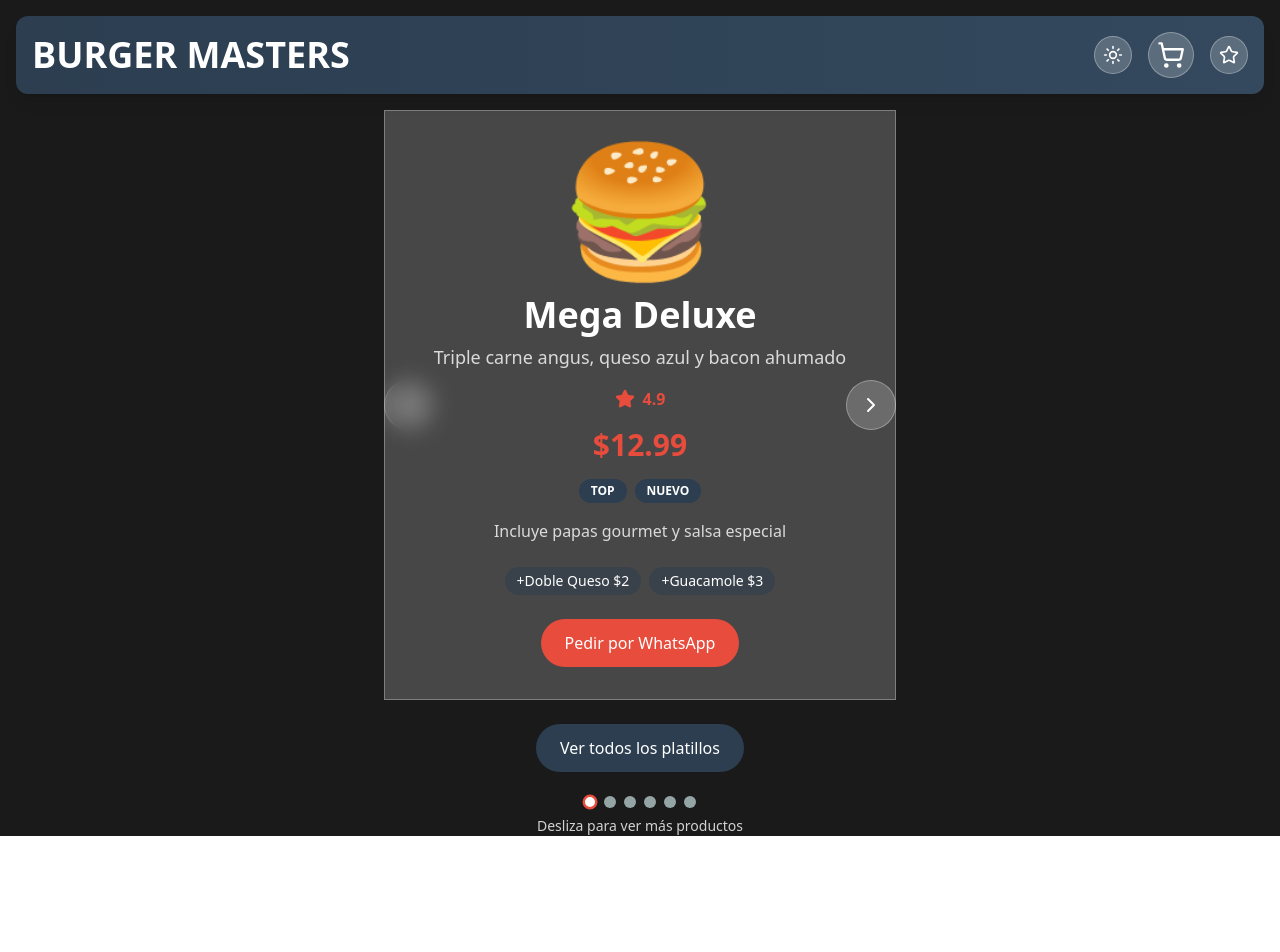
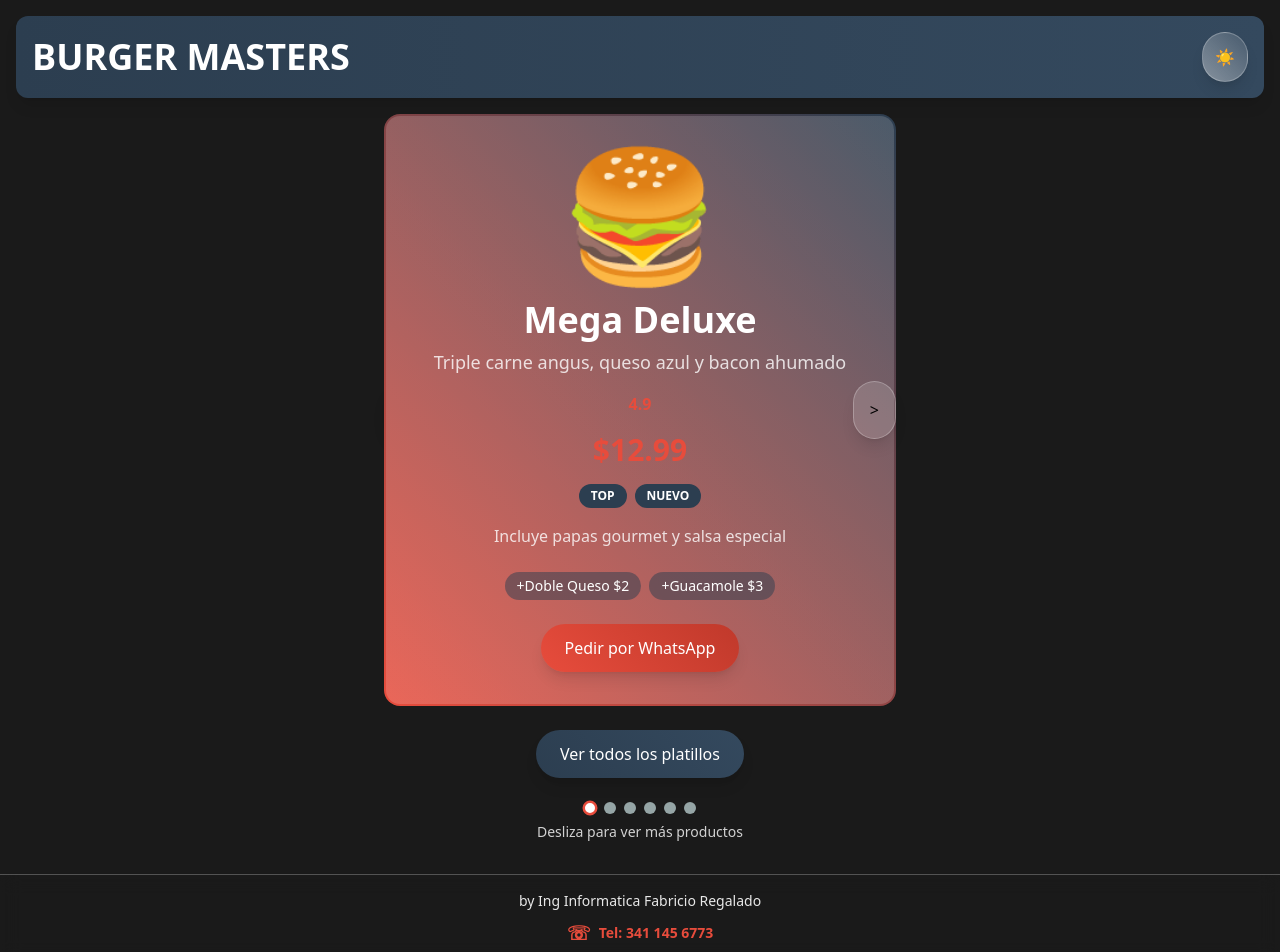
Before and after one commit to FabricioRegalado/negocios, a React (Vite) app: page / in a window 1280 px wide. Shown: the top 952 px of the page. Before the commit the page ends 836 px from the top, so only its background shows below. Built offline with nearby package versions, Linux system fonts and the light colour scheme.

Commit message:
Modificacion a la ui

```diff
--- a/src/pages/Menu.jsx
+++ b/src/pages/Menu.jsx
@@ -1,5 +1,4 @@
 import { useState } from "react";
-import { ChevronLeft, ChevronRight, ShoppingCart, Star, Sun, Moon } from "lucide-react";
 
 const Menu = () => {
   const [currentIndex, setCurrentIndex] = useState(0);
@@ -15,17 +14,19 @@ const Menu = () => {
   const themes = {
     dark: {
       backgroundColor: "#1A1A1A",
-      glassBg: "rgba(255,255,255,0.2)",
-      borderColor: "rgba(255,255,255,0.3)",
+      glassBg: "rgba(255,255,255,0.15)",
+      borderColor: "rgba(255,255,255,0.25)",
       textColor: white,
       headerGradient: "bg-gradient-to-r from-[#2C3E50] to-[#34495E]",
+      footerGradient: "bg-gradient-to-r from-[#34495E] to-[#2C3E50]",
     },
     light: {
       backgroundColor: "#ECF0F1",
-      glassBg: "rgba(255,255,255,0.8)",
+      glassBg: "rgba(255,255,255,0.9)",
       borderColor: "rgba(0,0,0,0.1)",
       textColor: primaryColor,
       headerGradient: "bg-gradient-to-r from-[#ECF0F1] to-[#BDC3C7]",
+      footerGradient: "bg-gradient-to-r from-[#BDC3C7] to-[#ECF0F1]",
     },
   };
 
@@ -46,30 +47,26 @@ const Menu = () => {
 
   const nextProduct = () => setCurrentIndex((prev) => (prev + 1) % totalProducts);
   const prevProduct = () => setCurrentIndex((prev) => (prev - 1 + totalProducts) % totalProducts);
-  const orderWhatsApp = () => window.open("https://wa.me/1234567890", "_blank");
+  const orderWhatsApp = () => window.open("https://wa.me/3411456773", "_blank");
 
   return (
-    <div className="min-h-screen flex flex-col" style={{ backgroundColor: themeStyles.backgroundColor }}>
-      {/* Header mejorado */}
-      <header className={`sticky top-0 z-50 m-4 p-4 rounded-xl shadow-lg backdrop-blur-md transition-all duration-300 ${themeStyles.headerGradient}`}>
+    <div className="min-h-screen flex flex-col transition-colors duration-500 ease-in-out" style={{ backgroundColor: themeStyles.backgroundColor }}>
+      {/* Header refinado con transición */}
+      <header className={`sticky top-0 z-50 m-4 p-4 rounded-xl shadow-lg backdrop-blur-md transition-all duration-500 ease-in-out ${themeStyles.headerGradient}`}>
         <div className="flex justify-between items-center">
-          <h1 className="text-4xl font-extrabold" style={{ color: themeStyles.textColor }}>BURGER MASTERS</h1>
-          <div className="flex items-center gap-4">
-            <button
-              onClick={() => setTheme(theme === "dark" ? "light" : "dark")}
-              className="p-2 rounded-full transition-transform hover:scale-110"
-              style={{ backgroundColor: themeStyles.glassBg, border: `1px solid ${themeStyles.borderColor}` }}>
-              {theme === "dark" ? <Sun size={20} style={{ color: themeStyles.textColor }} /> : <Moon size={20} style={{ color: themeStyles.textColor }} />}
-            </button>
-            <button className="p-2 rounded-full transition-transform hover:scale-110"
-              style={{ backgroundColor: themeStyles.glassBg, border: `1px solid ${themeStyles.borderColor}` }}>
-              <ShoppingCart size={28} style={{ color: themeStyles.textColor }} />
-            </button>
-            <button className="p-2 rounded-full transition-transform hover:scale-110"
-              style={{ backgroundColor: themeStyles.glassBg, border: `1px solid ${themeStyles.borderColor}` }}>
-              <Star size={20} style={{ color: themeStyles.textColor }} />
-            </button>
-          </div>
+          <h1 className="text-4xl font-extrabold transition-colors duration-500 ease-in-out" style={{ color: themeStyles.textColor }}>
+            BURGER MASTERS
+          </h1>
+          <button
+            onClick={() => setTheme(theme === "dark" ? "light" : "dark")}
+            className="p-3 rounded-full transition-transform hover:scale-110 shadow-lg"
+            style={{
+              background: "linear-gradient(45deg, rgba(255,255,255,0.4), rgba(255,255,255,0.1))",
+              border: `1px solid ${themeStyles.borderColor}`,
+            }}
+          >
+            {theme === "dark" ? "☀" : "🌙"}
+          </button>
         </div>
       </header>
 
@@ -77,83 +74,144 @@ const Menu = () => {
       {!showAll ? (
         <div className="flex-1 flex flex-col items-center justify-center px-4">
           <div className="relative w-full max-w-lg">
-            <button onClick={prevProduct}
-              className="absolute left-0 top-1/2 transform -translate-y-1/2 p-3 rounded-full transition-transform hover:scale-110"
-              style={{ backgroundColor: themeStyles.glassBg, border: `1px solid ${themeStyles.borderColor}` }}>
-              <ChevronLeft size={24} style={{ color: themeStyles.textColor }} />
+            <button
+              onClick={prevProduct}
+              className="absolute left-0 top-1/2 transform -translate-y-1/2 p-4 rounded-full transition-transform hover:scale-110 shadow-lg"
+              style={{ backgroundColor: themeStyles.glassBg, border: `1px solid ${themeStyles.borderColor}` }}
+            >
+              {"<"}
             </button>
-
-            <div className="card mx-auto transition-transform duration-500 hover:scale-105"
-              style={{ backgroundColor: themeStyles.glassBg, border: `1px solid ${themeStyles.borderColor}`, backdropFilter: "blur(10px)" }}>
+            <div
+              className="card mx-auto transition-transform duration-500 hover:scale-105"
+              style={{
+                backgroundColor: themeStyles.glassBg,
+                border: `2px solid transparent`,
+                borderRadius: "1rem",
+                backgroundImage: `linear-gradient(${themeStyles.glassBg}, ${themeStyles.glassBg}), linear-gradient(45deg, ${accentColor}, ${primaryColor})`,
+                backgroundOrigin: "border-box",
+                backgroundClip: "content-box, border-box",
+                backdropFilter: "blur(10px)",
+              }}
+            >
               <div className="p-8 text-center">
                 <div className="mb-6">
                   <span className="text-9xl animate-bounce">{currentProduct.image}</span>
                 </div>
-                <h2 className="text-4xl font-bold mb-2" style={{ color: themeStyles.textColor }}>{currentProduct.name}</h2>
-                <p className="text-lg mb-4" style={{ color: themeStyles.textColor, opacity: 0.8 }}>{currentProduct.description}</p>
+                <h2 className="text-4xl font-bold mb-2" style={{ color: themeStyles.textColor }}>
+                  {currentProduct.name}
+                </h2>
+                <p className="text-lg mb-4" style={{ color: themeStyles.textColor, opacity: 0.8 }}>
+                  {currentProduct.description}
+                </p>
                 <div className="flex items-center justify-center gap-2 mb-4" style={{ color: accentColor }}>
-                  <Star size={20} fill={accentColor} />
                   <span className="font-bold">{currentProduct.rating}</span>
                 </div>
-                <p className="text-3xl font-bold mb-4" style={{ color: accentColor }}>{currentProduct.price}</p>
+                <p className="text-3xl font-bold mb-4" style={{ color: accentColor }}>
+                  {currentProduct.price}
+                </p>
                 <div className="flex gap-2 justify-center mb-4">
                   {currentProduct.tags.map((tag, index) => (
-                    <span key={index} className="px-3 py-1 rounded-full text-xs font-bold"
-                      style={{ backgroundColor: primaryColor, color: white }}>
+                    <span key={index} className="px-3 py-1 rounded-full text-xs font-bold" style={{ backgroundColor: primaryColor, color: white }}>
                       {tag}
                     </span>
                   ))}
                 </div>
-                <p className="mb-6" style={{ color: themeStyles.textColor, opacity: 0.8 }}>{currentProduct.details}</p>
+                <p className="mb-6" style={{ color: themeStyles.textColor, opacity: 0.8 }}>
+                  {currentProduct.details}
+                </p>
                 <div className="flex flex-wrap gap-2 justify-center mb-6">
                   {currentProduct.variants.map((variant, index) => (
-                    <span key={index} className="px-3 py-1 rounded-full text-sm font-medium"
-                      style={{ backgroundColor: "rgba(44, 62, 80, 0.5)", color: white }}>
+                    <span key={index} className="px-3 py-1 rounded-full text-sm font-medium" style={{ backgroundColor: "rgba(44, 62, 80, 0.5)", color: white }}>
                       {variant}
                     </span>
                   ))}
                 </div>
-                <button onClick={orderWhatsApp} className="transition-transform hover:scale-105"
-                  style={{ backgroundColor: accentColor, color: white, padding: "0.75rem 1.5rem", borderRadius: "9999px" }}>
+                <button
+                  onClick={orderWhatsApp}
+                  className="transition-transform hover:scale-110 shadow-lg"
+                  style={{
+                    background: "linear-gradient(45deg, #E74C3C, #C0392B)",
+                    color: white,
+                    padding: "0.75rem 1.5rem",
+                    borderRadius: "9999px",
+                  }}
+                >
                   Pedir por WhatsApp
                 </button>
               </div>
             </div>
-
-            <button onClick={nextProduct}
-              className="absolute right-0 top-1/2 transform -translate-y-1/2 p-3 rounded-full transition-transform hover:scale-110"
-              style={{ backgroundColor: themeStyles.glassBg, border: `1px solid ${themeStyles.borderColor}` }}>
-              <ChevronRight size={24} style={{ color: themeStyles.textColor }} />
+            <button
+              onClick={nextProduct}
+              className="absolute right-0 top-1/2 transform -translate-y-1/2 p-4 rounded-full transition-transform hover:scale-110 shadow-lg"
+              style={{ backgroundColor: themeStyles.glassBg, border: `1px solid ${themeStyles.borderColor}` }}
+            >
+              {">"}
             </button>
           </div>
-          <button onClick={() => setShowAll(true)}
-            className="mt-6 transition-transform hover:scale-105"
-            style={{ backgroundColor: primaryColor, color: white, padding: "0.75rem 1.5rem", borderRadius: "9999px" }}>
+          <button
+            onClick={() => setShowAll(true)}
+            className="mt-6 transition-transform hover:scale-110 shadow-lg"
+            style={{
+              background: `linear-gradient(45deg, ${primaryColor}, #34495E)`,
+              color: white,
+              padding: "0.75rem 1.5rem",
+              borderRadius: "9999px",
+            }}
+          >
             Ver todos los platillos
           </button>
         </div>
       ) : (
         <div className="flex-1 px-4 py-8">
           <div className="mb-6 text-center">
-            <button onClick={() => setShowAll(false)}
-              className="transition-transform hover:scale-105"
-              style={{ backgroundColor: primaryColor, color: white, padding: "0.75rem 1.5rem", borderRadius: "9999px" }}>
+            <button
+              onClick={() => setShowAll(false)}
+              className="transition-transform hover:scale-110 shadow-lg"
+              style={{
+                background: `linear-gradient(45deg, ${primaryColor}, #34495E)`,
+                color: white,
+                padding: "0.75rem 1.5rem",
+                borderRadius: "9999px",
+              }}
+            >
               Volver al carrusel
             </button>
           </div>
           <div className="grid grid-cols-1 sm:grid-cols-2 md:grid-cols-3 gap-6">
             {products.map((product) => (
-              <div key={product.id} className="card transition-transform duration-300 hover:scale-105"
-                style={{ backgroundColor: themeStyles.glassBg, border: `1px solid ${themeStyles.borderColor}`, backdropFilter: "blur(10px)" }}>
+              <div
+                key={product.id}
+                className="card transition-transform duration-300 hover:scale-110"
+                style={{
+                  backgroundColor: themeStyles.glassBg,
+                  border: `1px solid ${themeStyles.borderColor}`,
+                  borderRadius: "1rem",
+                  backdropFilter: "blur(10px)",
+                }}
+              >
                 <div className="p-6 text-center">
                   <div className="mb-4">
                     <span className="text-7xl">{product.image}</span>
                   </div>
-                  <h3 className="text-2xl font-bold mb-2" style={{ color: themeStyles.textColor }}>{product.name}</h3>
-                  <p className="mb-2" style={{ color: themeStyles.textColor, opacity: 0.8 }}>{product.description}</p>
-                  <p className="text-xl font-bold mb-2" style={{ color: accentColor }}>{product.price}</p>
-                  <button onClick={orderWhatsApp} className="transition-transform hover:scale-105"
-                    style={{ backgroundColor: accentColor, color: white, padding: "0.75rem 1.5rem", borderRadius: "9999px" }}>
+                  <h3 className="text-2xl font-bold mb-2" style={{ color: themeStyles.textColor }}>
+                    {product.name}
+                  </h3>
+                  <p className="mb-2" style={{ color: themeStyles.textColor, opacity: 0.8 }}>
+                    {product.description}
+                  </p>
+                  <p className="text-xl font-bold mb-2" style={{ color: accentColor }}>
+                    {product.price}
+                  </p>
+                  <button
+                    onClick={orderWhatsApp}
+                    className="transition-transform hover:scale-110 shadow-lg"
+                    style={{
+                      background: "linear-gradient(45deg, #E74C3C, #C0392B)",
+                      color: white,
+                      padding: "0.75rem 1.5rem",
+                      borderRadius: "9999px",
+                    }}
+                  >
                     Pedir por WhatsApp
                   </button>
                 </div>
@@ -163,19 +221,47 @@ const Menu = () => {
         </div>
       )}
 
-      {/* Indicador (dots) solo en carrusel */}
+      {/* Indicador de carrusel */}
       {!showAll && (
         <div className="flex flex-col items-center mt-6">
           <div className="flex gap-2">
             {products.map((_, idx) => (
-              <div key={idx} className={`w-3 h-3 rounded-full transition-all duration-300 ${idx === currentIndex ? "scale-125 border-2" : ""}`}
-                style={{ backgroundColor: idx === currentIndex ? white : "#95A5A6", borderColor: accentColor }}>
-              </div>
+              <div
+                key={idx}
+                className={`w-3 h-3 rounded-full transition-all duration-300 ${idx === currentIndex ? "scale-125 border-2" : ""}`}
+                style={{ backgroundColor: idx === currentIndex ? white : "#95A5A6", borderColor: accentColor }}
+              ></div>
             ))}
           </div>
-          <p className="text-sm mt-2" style={{ color: themeStyles.textColor, opacity: 0.8 }}>Desliza para ver más productos</p>
+          <p className="text-sm mt-2 transition-colors duration-500 ease-in-out" style={{ color: themeStyles.textColor, opacity: 0.8 }}>
+            Desliza para ver más productos
+          </p>
         </div>
       )}
+
+      {/* Footer definitivo y atractivo */}
+      <footer
+        className="mt-8 py-4 flex flex-col items-center justify-center gap-2 shadow-md transition-colors duration-500 ease-in-out"
+        style={{
+          background: themeStyles.footerGradient,
+          borderTop: `1px solid ${themeStyles.borderColor}`,
+          backdropFilter: "blur(10px)",
+        }}
+      >
+        <p className="text-sm font-medium" style={{ color: themeStyles.textColor, opacity: 0.9 }}>
+          by Ing Informatica Fabricio Regalado
+        </p>
+        <a
+          href="https://wa.me/3411456773"
+          target="_blank"
+          rel="noopener noreferrer"
+          className="flex items-center gap-2 text-sm font-bold transition-transform hover:scale-105"
+          style={{ color: accentColor }}
+        >
+          <span style={{ fontSize: "1.2rem" }}>☏</span>
+          Tel: 341 145 6773
+        </a>
+      </footer>
     </div>
   );
 };
```
